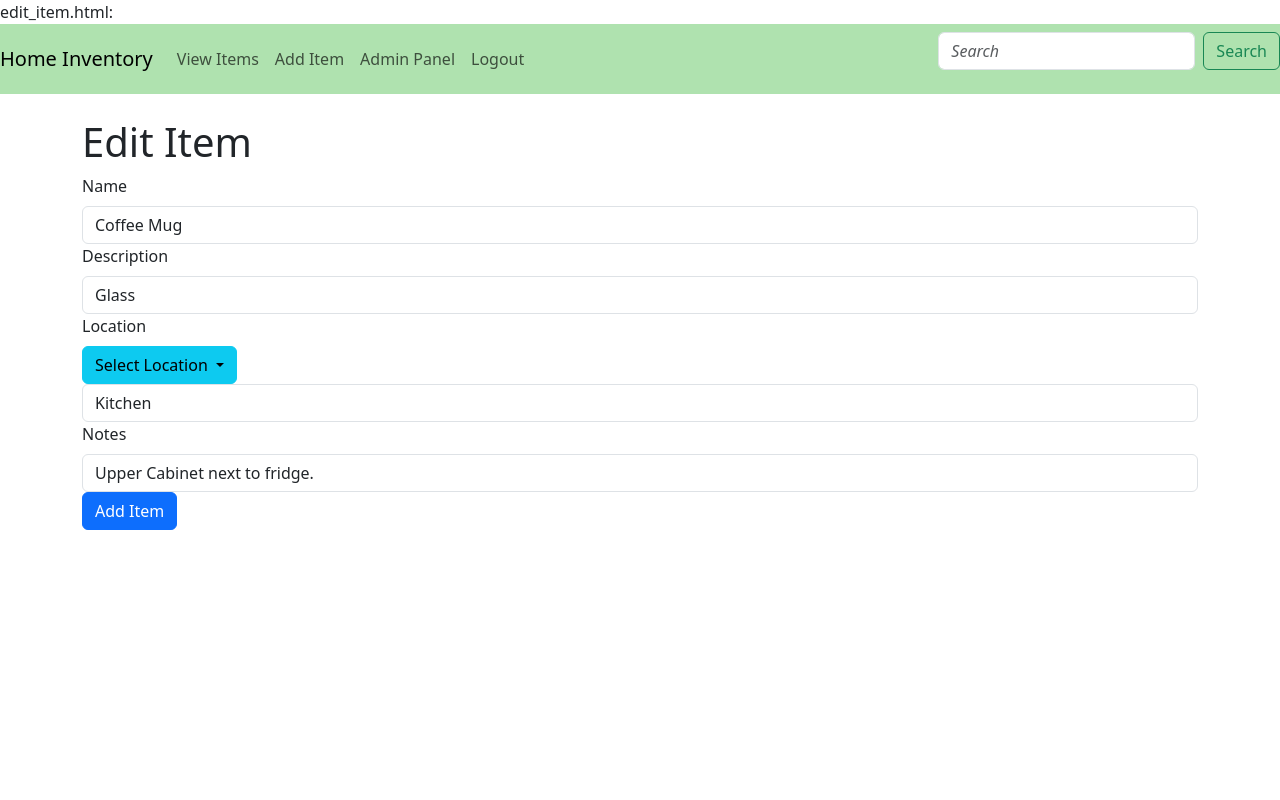
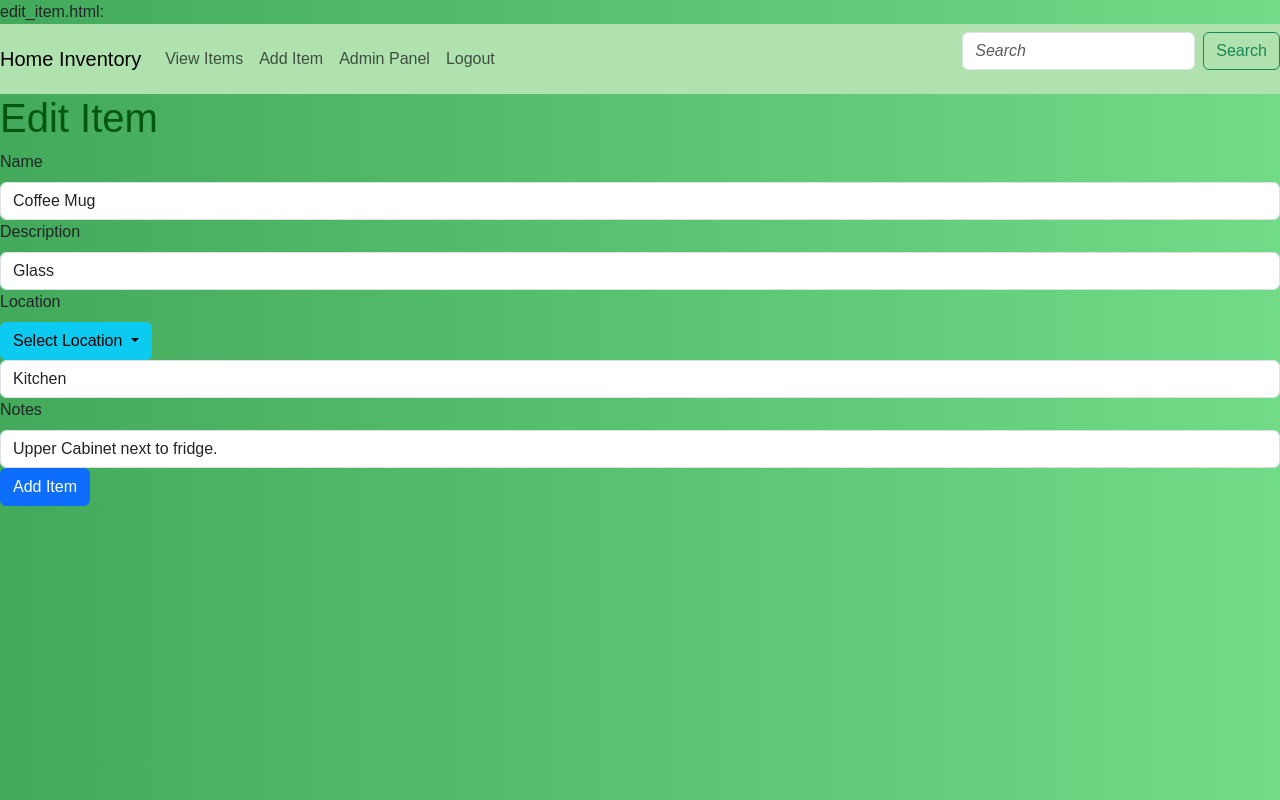
Before and after one commit to LayGoh/HomeInvApp, a Flask app: page /edit/1 in a window 1280 px wide. Run offline with Flask 3, Linux system fonts and the light colour scheme; a user stored in the database is signed in; data comes from the database, SQL or seed files in the repository.

Commit message:
Added new styles, static files, and small edits

```diff
--- /dev/null
+++ b/app/static/styles.css
@@ -0,0 +1,14 @@
+body {
+  background: linear-gradient(to right, #42aa5a 0%, #71db88 100%);
+  font-family: Arial, sans-serif;
+}
+
+h1 {
+  color: #04580b;
+}
+
+/* All Placeholders in Italics */
+input::placeholder, textarea::placeholder {
+  font-style: italic;
+  font-size: 16px;
+}
--- a/app/templates/add_item.html
+++ b/app/templates/add_item.html
@@ -18,7 +18,7 @@
   <div class="form-group">
     {{ form.location.label(class="form-label") }}<br>
     <div class="dropdown">
-      <button class="btn btn-info dropdown-toggle" type="button" id="dropdownMenuButton" data-bs-toggle="dropdown" aria-expanded="flase">
+      <button class="btn btn-info dropdown-toggle" type="button" id="dropdownMenuButton" data-bs-toggle="dropdown" aria-expanded="false">
         Select Location
       </button>
       <ul class="dropdown-menu" aria-labelledby="dropdownMenuButton">
@@ -42,7 +42,6 @@
   </div>
 </form>
 <a href="{{ url_for('view_items') }}" class="btn btn-secondary mt-3">Go Back</a>
-
 <script>
   function selectLocation(location) {
     document.getElementById('locationInput').value = location;
--- a/app/templates/base.html
+++ b/app/templates/base.html
@@ -4,14 +4,9 @@
     <meta charset="utf-8">
     <meta name="viewport" content="width=device-width, initial-scale=1, shrink-to-fit=no">
     <link href="https://cdn.jsdelivr.net/npm/bootstrap@5.3.3/dist/css/bootstrap.min.css" rel="stylesheet" integrity="sha384-QWTKZyjpPEjISv5WaRU9OFeRpok6YctnYmDr5pNlyT2bRjXh0JMhjY6hW+ALEwIH" crossorigin="anonymous">
+    <link href="{{ url_for('static', filename='styles.css') }}" rel="stylesheet">
+    <link rel="stylesheet" type="text/css" href="{{ url_for('static', filename='styles.css') }}">
     <title>{% block title %}My Inventory App{% endblock %}</title>
-    <!-- All placeholders in Italics -->
-    <style>
-      input::placeholder, textarea::placeholder {
-        font-style: italic;
-        font-size: 16px;
-      }
-    </style>
   </head>
   <body>
     <nav class="navbar navbar-expand-lg navbar-light" style="background-color: #AFE2AF;">
@@ -39,7 +34,7 @@
         </form>
       </div>
     </nav>
-    <div class="container mt-4">
+    <div class="container-fluid p-0">
       {% with messages = get_flashed_messages(with_categories=true) %}
         {% if messages %}
           {% for category, message in messages %}
--- a/app/templates/edit_item.html
+++ b/app/templates/edit_item.html
@@ -41,7 +41,6 @@ edit_item.html:
     {{ form.submit(class="btn btn-primary") }}
   </div>
 </form>
-
 <script>
   function selectLocation(location) {
     document.getElementById('locationInput').value = location;
--- a/app/templates/home.html
+++ b/app/templates/home.html
@@ -1,13 +1,13 @@
 {% extends "base.html" %}
 {% block title %}Home{% endblock %}
 {% block content %}
-<div class="jumbotron text-center">
+<div class="jumbotron-custom text-center">
   <div class="alert alert-success">
     <h1 class="alert-heading text-success">Welcome to the Ustruck's Home Inventory App!</h1>
     <p class="lead text-black">Manage this mess with ease and efficiency.</p>
     <hr class="my-4">
     {% if current_user.is_authenticated %}
-      <p>Welcome back <span style="font-weight: bold;">{{ current_user.username | capitalize_first }}</span>! Go find what you're looking for!</p>
+      <p>Welcome back <strong>{{ current_user.username | capitalize_first }}</strong>! Go find what you're looking for!</p>
       <a class="btn btn-success btn-lg" href="{{ url_for('view_items') }}" role="button">View Items</a>
     {% else %}
       <a class="btn btn-primary btn-lg" href="{{ url_for('auth.login') }}" role="button">Login</a>
--- a/app/templates/view_items.html
+++ b/app/templates/view_items.html
@@ -3,7 +3,7 @@
 {% block title %}View Items{% endblock %}
 
 {% block content %}
-<h1 class="mb-4">Inventory Items</h1>
+<h1 class="mb-4">Current Inventory</h1>
   <form method="GET" action="{{ url_for('view_items') }}" class="mb-4">
     <div class="input-group">
       <input type="text" class="form-control" placeholder="Search for items" name="search" value="{{ request.args.get('search', '') }}">
```
Also changed, not shown: app/routes.py (line endings or trailing spaces), 1 other file. Lines whose indentation alone changed are shown as unchanged.
